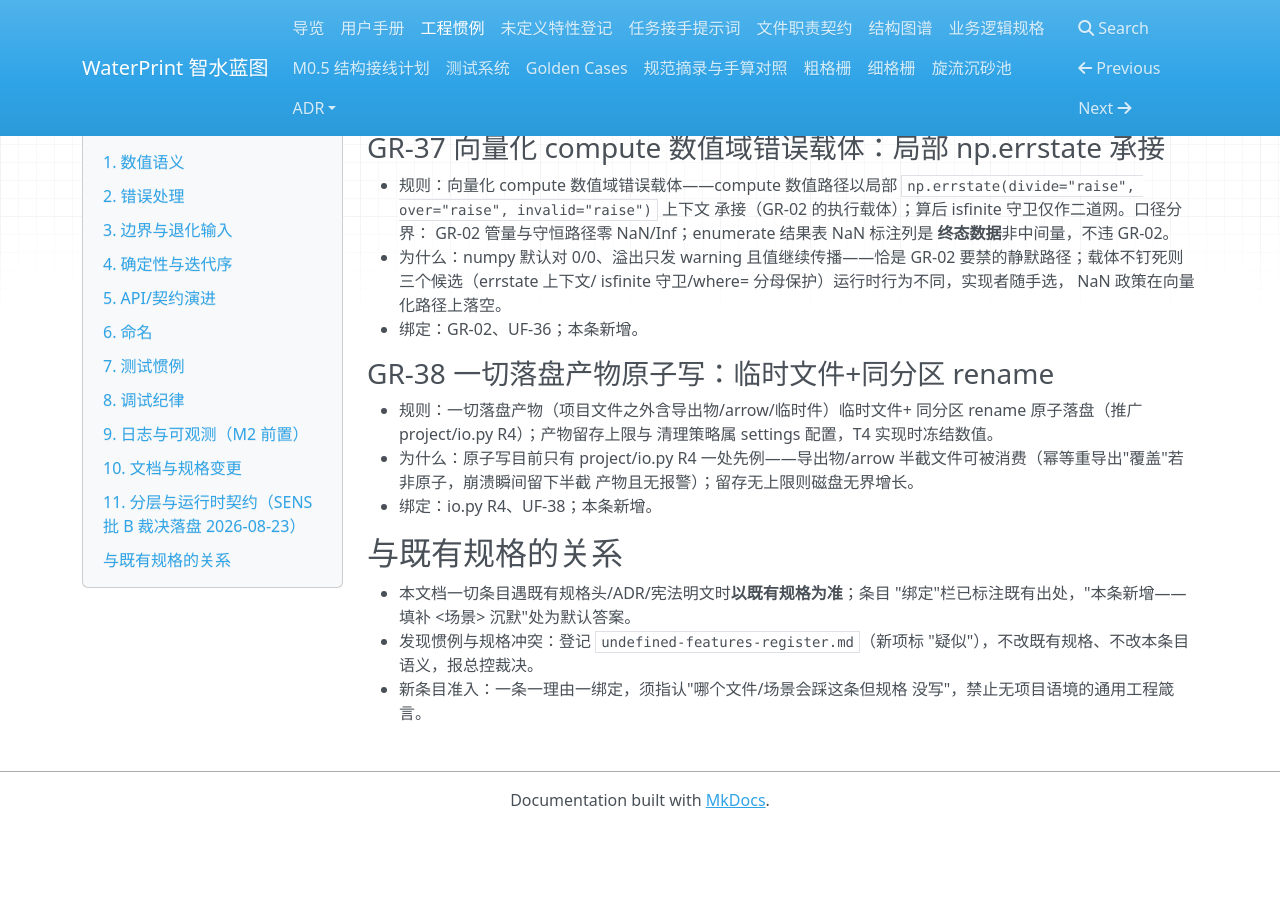
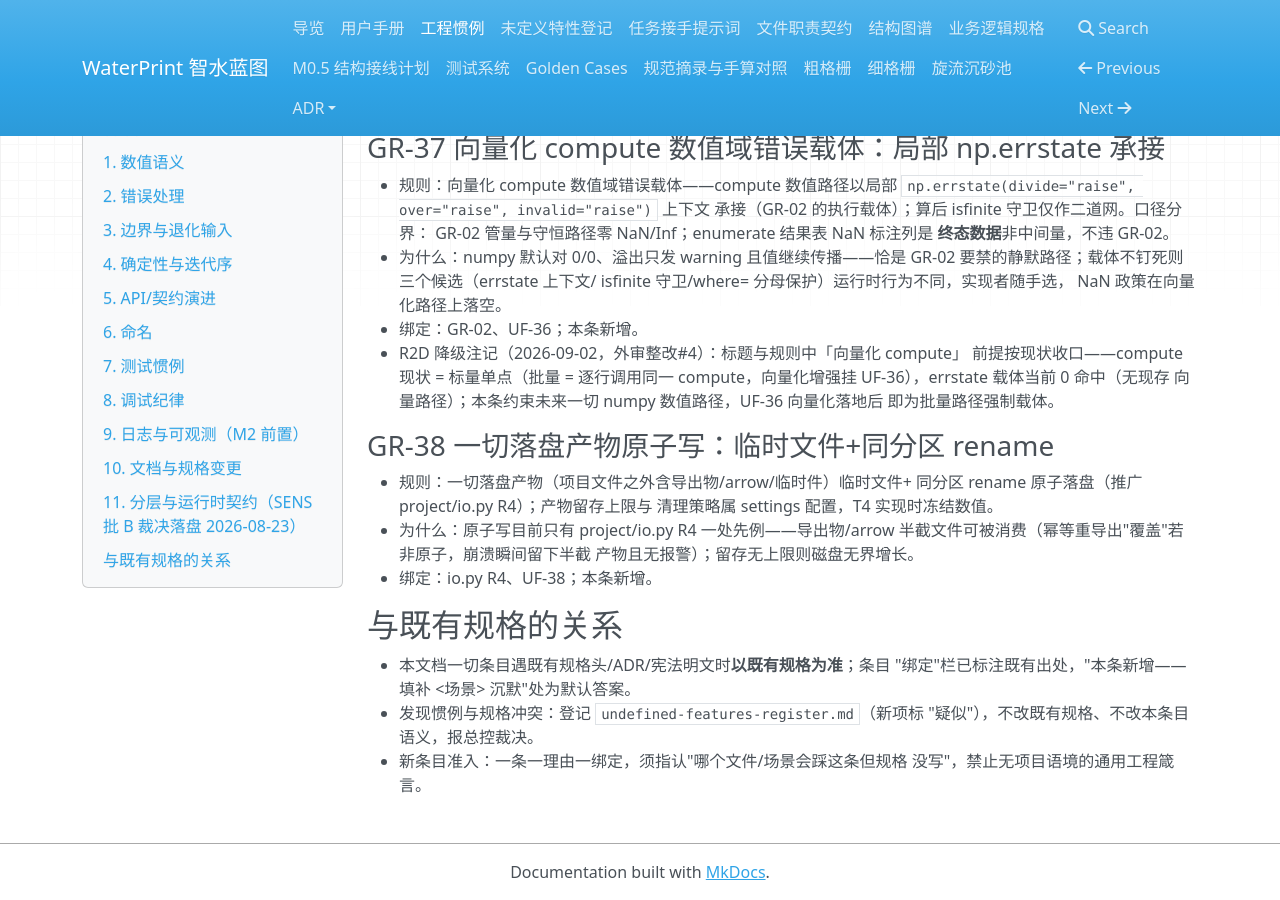
Before and after one commit to yyx20040712/waterprint, an MkDocs documentation site: the page built from docs/engineering-conventions.md, in a window 1280 px wide and 900 px high, scrolled down 8197 px. Built offline with MkDocs 1.6.1, drawn with Linux system fonts in a browser that asks for light colours; nearby versions of some CDN libraries; before the commit the page ends 9025 px from its top, so only the background shows below that.

```diff
--- a/docs/engineering-conventions.md
+++ b/docs/engineering-conventions.md
@@ -417,6 +417,11 @@
   isfinite 守卫/where= 分母保护）运行时行为不同，实现者随手选，
   NaN 政策在向量化路径上落空。
 - 绑定：GR-02、UF-36；本条新增。
+- R2D 降级注记（2026-09-02，外审整改#4）：标题与规则中「向量化 compute」
+  前提按现状收口——compute 现状 = 标量单点（批量 = 逐行调用同一
+  compute，向量化增强挂 UF-36），errstate 载体当前 0 命中（无现存
+  向量路径）；本条约束未来一切 numpy 数值路径，UF-36 向量化落地后
+  即为批量路径强制载体。
 
 ### GR-38 一切落盘产物原子写：临时文件+同分区 rename
 - 规则：一切落盘产物（项目文件之外含导出物/arrow/临时件）临时文件+
```
Also changed, not shown: AGENTS.md (+5 -4 lines), core/waterprint/units_lib/_template/README.md (+2 -2 lines), docs/adr/ADR-005-enumeration-semantics.md (+4 -0 lines), docs/adr/ADR-006-dxf-baseline.md (+4 -0 lines), 4 other files.
